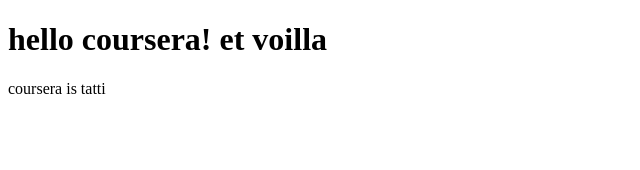
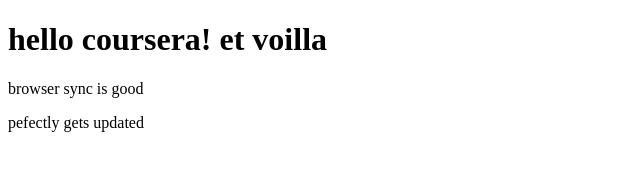
Before and after one commit to Abheek03/coursera-test, a plain HTML site: page site/index.html in a window 1280 px wide. Shown: the whole page, without its empty margins (0-640 px from the left). Drawn offline with Linux system fonts and the light colour scheme.

Commit message:
small change

```diff
--- a/site/index.html
+++ b/site/index.html
@@ -5,6 +5,7 @@
 </head>
 <body>
 	<h1>hello coursera! et voilla</h1>
-	<p>coursera is tatti</p>
+	<p>browser sync is good </p>
+	<p>pefectly gets updated</p>
 </body>
 </html>
```
